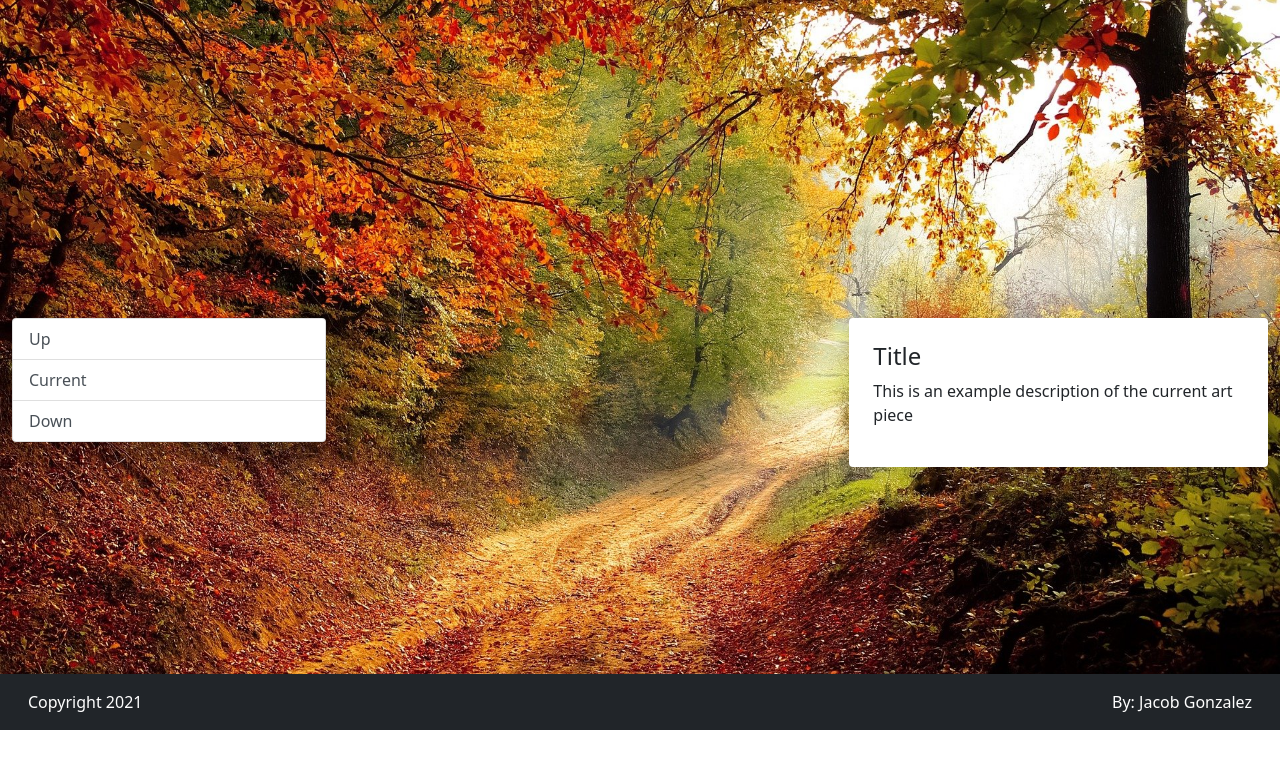
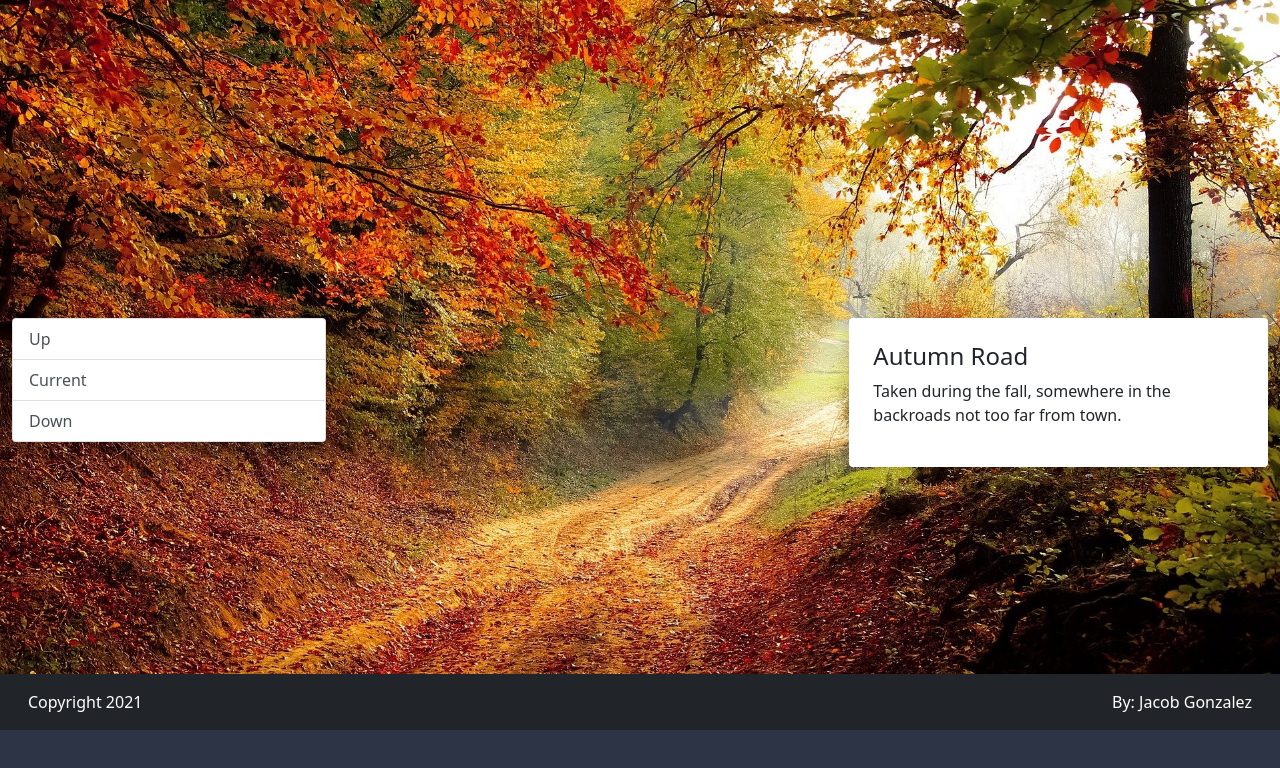
Before and after one commit to JacobGonzalez0/artist-gallery, a website: page public/index.html in a window 1280 px wide. Shown: the part 70-838 px from the top of the page. Drawn offline with nearby package versions, Linux system fonts and the light colour scheme.

Commit message:
Added image loading and changing functions

```diff
--- a/public/index.html
+++ b/public/index.html
@@ -10,6 +10,7 @@
 <style>
     body{
         overflow: hidden;
+        background:rgb(45, 52, 70)
     }
 </style>
 <body>
@@ -22,21 +23,19 @@
                 <li class="p-2">Contact</li>
             </ul>
         </nav>
-        <div class="w-100 position-absolute fixed-top" style="z-index: -10;">
-            <canvas id="myCanvas"></canvas>
-        </div>
+
         <div class="row justify-content-center align-items-center" style="z-index:1000; height:100vh;">
             <div class="d-flex justify-content-between p-4">
                 <div class="col-3 shadow rounded" style="height:100%">
                     <ul class="list-group w-100">
-                        <li class="list-group-item list-group-item-action">Up</li>
+                        <li id="upButton" class="list-group-item list-group-item-action">Up</li>
                         <li class="list-group-item list-group-item-action">Current</li>
-                        <li class="list-group-item list-group-item-action">Down</li>
+                        <li id="downButton" class="list-group-item list-group-item-action">Down</li>
                     </ul>
                 </div>
                 <div class="col-4 bg-white rounded p-4 shadow">
-                    <h4>Title</h4>
-                    <p>
+                    <h4 id="imageTitle">Title</h4>
+                    <p id="imageDescription">
                         This is an example description of the current art piece
                     </p>
                 </div>
@@ -55,7 +54,12 @@
             </div>
         </div>
     </footer>
-
+    <div class="float-left; position-absolute fixed-top row justify-content-center align-content-center" style="width:102vw;height:100vh;z-index: -10;">
+        <img class="position-relative" style="left:0px" id="target">
+    </div>
+    <div class="invisible position-absolute row justify-content-center align-content-center" style="width:102vw;height:100vh;background: rgba(0,0,0,0.4)" id="loaderImage">
+        <img src="img/loading.png" alt="loading">
+    </div>
 
 </body>
 <script src="index.js"></script>
--- a/public/index.js
+++ b/public/index.js
@@ -1,29 +1,58 @@
-var canvas = document.getElementById("myCanvas");
-var context = canvas.getContext("2d")
+let sampleData = [{
+    url:"img/road.jpg",
+    title:"Autumn Road",
+    description:"Taken during the fall, somewhere in the backroads not too far from town."
+},{
+    url:"img/sea.jpg",
+    title:"Seaside",
+    description:"A pretty day on the beach, nothing like it."
+}]
 
-function resizeCanvas(){
-    canvas.width = window.innerWidth
-    canvas.height = window.innerHeight
+let currentImage = 0;
+let data = [];
+let target = document.getElementById("target")
+let loaderGif = document.getElementById("loaderImage")
+let title = document.getElementById("imageTitle")
+let description = document.getElementById("imageDescription")
+
+function load(input){
+    data = input;
+    updateImage()
 }
 
-var testImage = new Image()
-testImage.src = "img/road.jpg"
-testImage.onload = ()=>{
-    console.log("loaded")
-    resizeCanvas()
-    main()
+function updateImage(){
+    target.src = data[currentImage].url;
+    loaderToggle()
+    target.onload = (e)=>{
+        title.innerHTML = data[currentImage].title
+        description.innerHTML = data[currentImage].description
+        loaderToggle()
+    }
 }
 
-function main(){
-    //test
-
-    context.drawImage(
-        testImage,
-        0,
-        0,
-        canvas.width,
-        canvas.height
-    )
+function loaderToggle(){
+    loaderGif.classList.toggle('invisible')
 }
 
-document.addEventListener("resize",resizeCanvas)
+function next(){
+    currentImage++;
+    updateImage()
+}
+
+function prev(){
+    currentImage--;
+    updateImage()
+}
+
+load(sampleData)
+
+
+document.getElementById("upButton").onclick = (e)=>{
+    e.preventDefault();
+    next();
+}
+
+document.getElementById("downButton").onclick = (e)=>{
+    e.preventDefault();
+    prev();
+}
```
Also changed, not shown: public/img/loading.png (added), public/img/sea.jpg (added).
